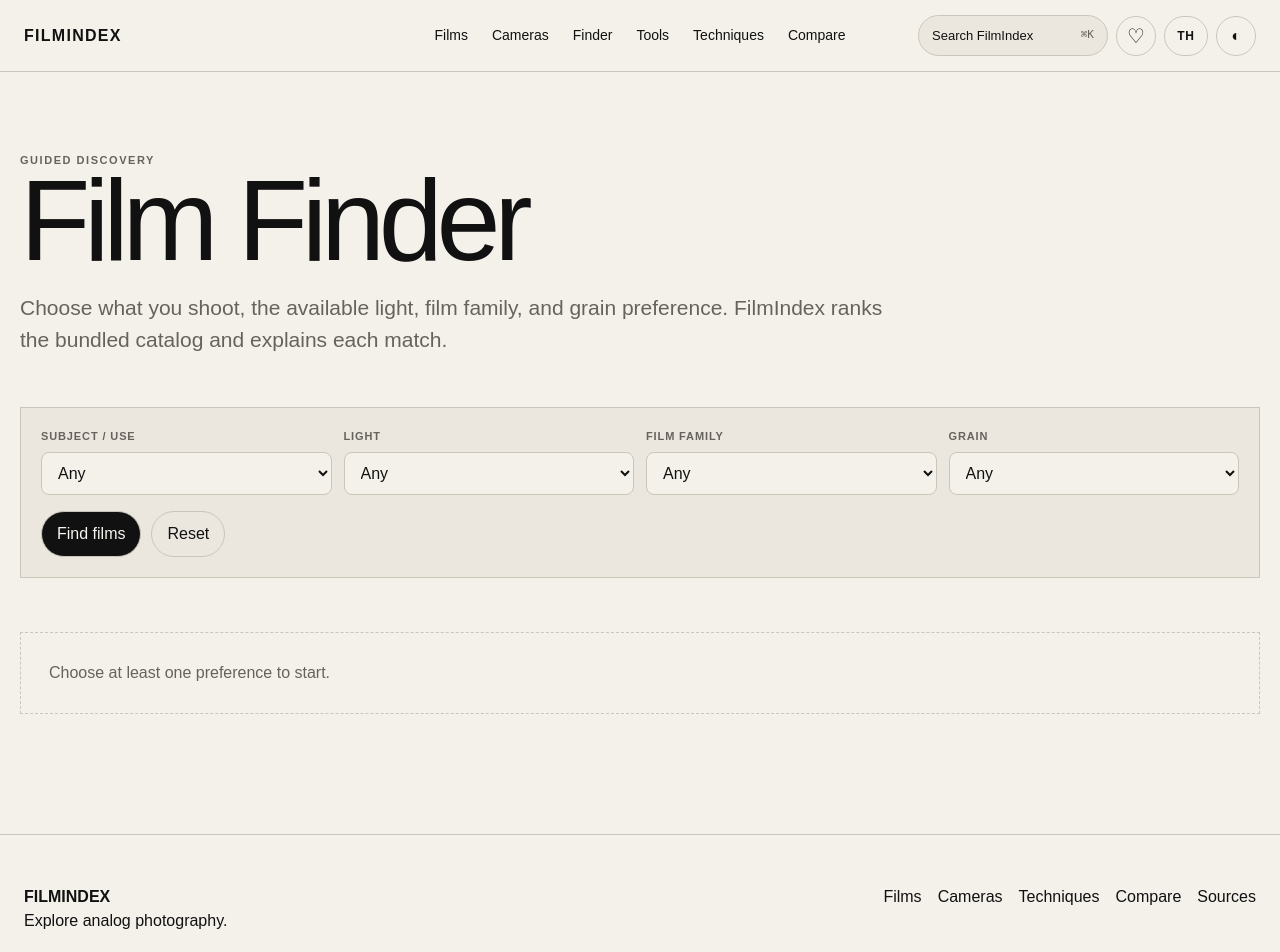
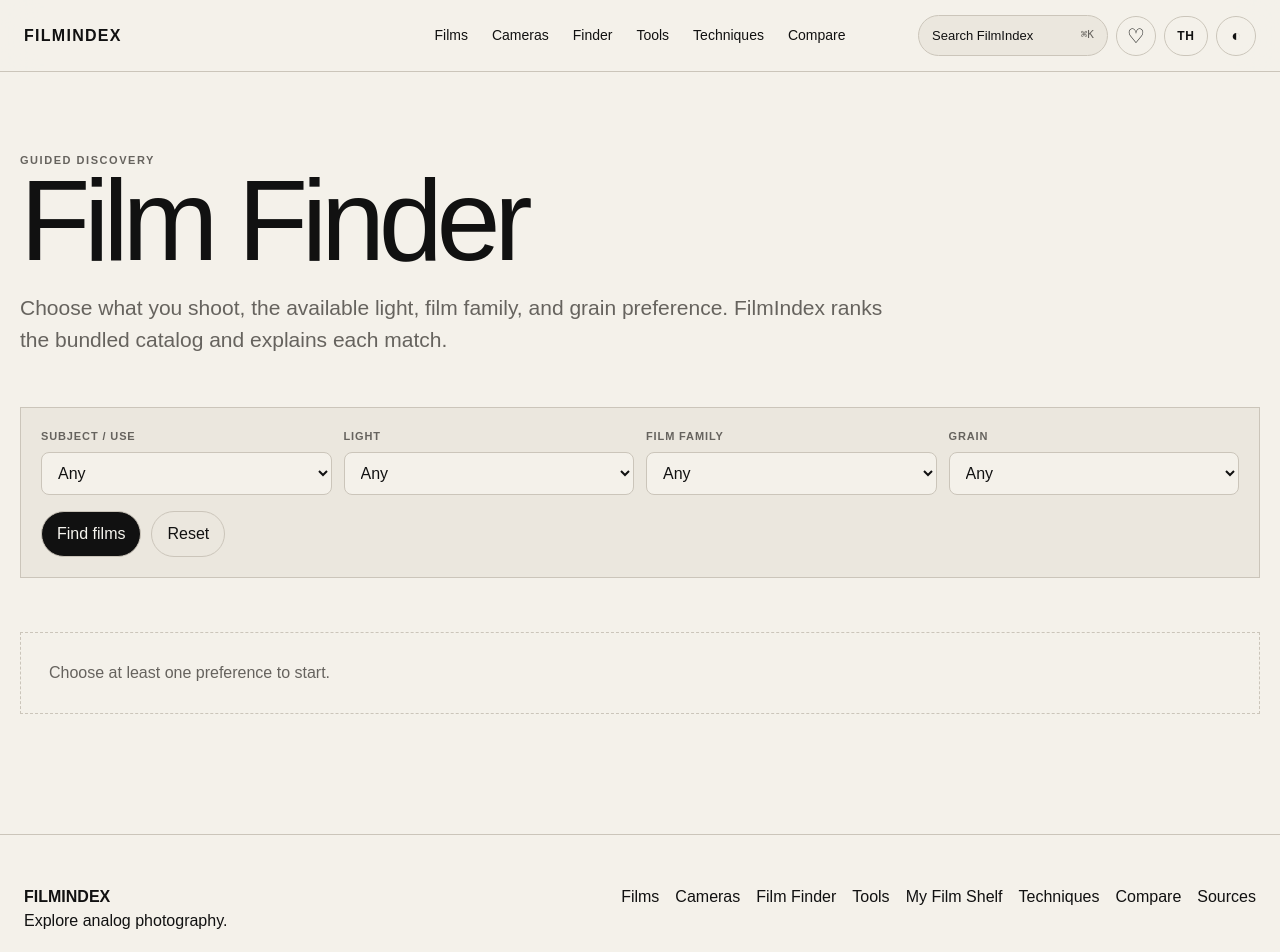
Before and after one commit to kzabCde/FilmIndex, a Next.js app: page /finder in a window 1280 px wide. Shown: the top 952 px of the page. Built offline with nearby package versions, Linux system fonts and the light colour scheme.

Commit message:
feat: link v0.2 tools from footer

```diff
--- a/components/footer.tsx
+++ b/components/footer.tsx
@@ -14,6 +14,9 @@ export function Footer() {
     <div>
       <Link href={withLocale("/films", locale)}>{copy.nav.films}</Link>
       <Link href={withLocale("/cameras", locale)}>{copy.nav.cameras}</Link>
+      <Link href={withLocale("/finder", locale)}>{locale === "th" ? "ค้นหาฟิล์ม" : "Film Finder"}</Link>
+      <Link href={withLocale("/tools", locale)}>{locale === "th" ? "เครื่องมือ" : "Tools"}</Link>
+      <Link href={withLocale("/favorites", locale)}>{locale === "th" ? "ชั้นฟิล์ม" : "My Film Shelf"}</Link>
       <Link href={withLocale("/techniques", locale)}>{copy.nav.techniques}</Link>
       <Link href={withLocale("/compare", locale)}>{copy.nav.compare}</Link>
       <Link href={withLocale("/sources", locale)}>{copy.nav.sources}</Link>
```
